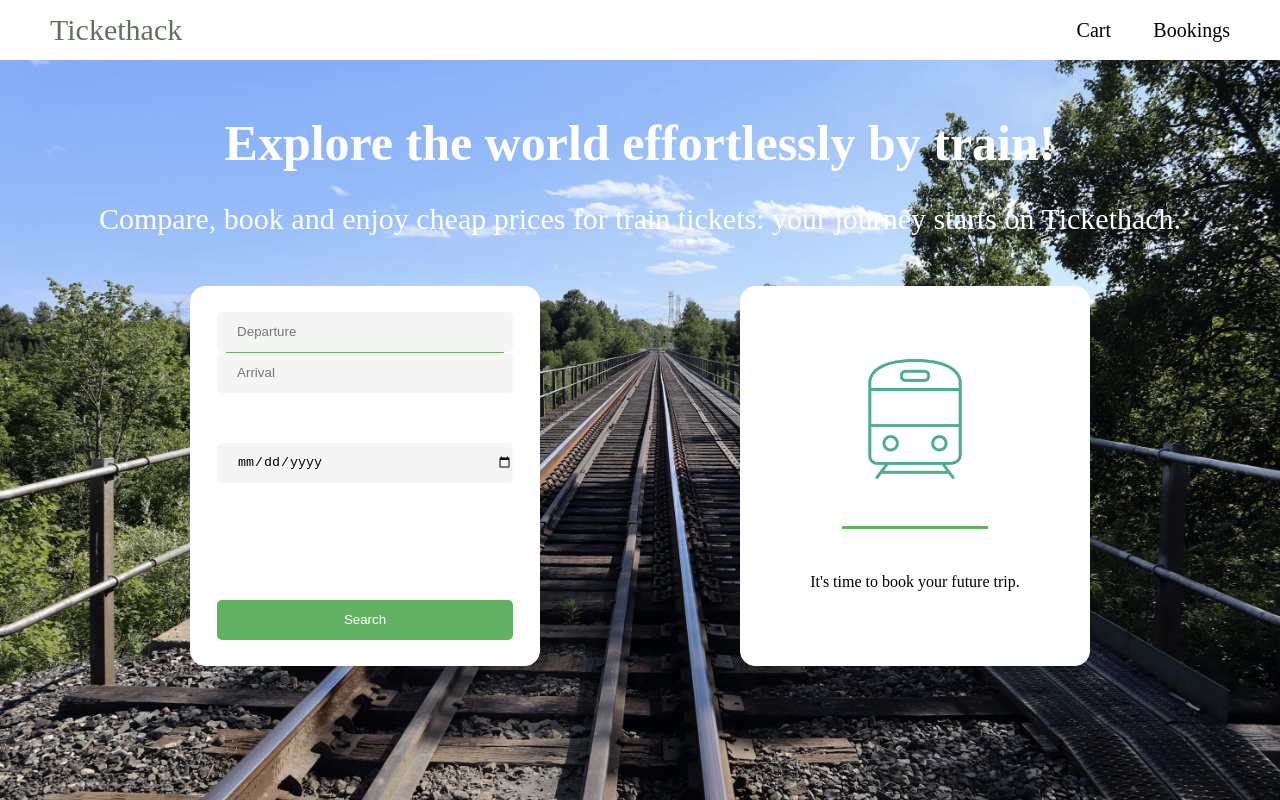
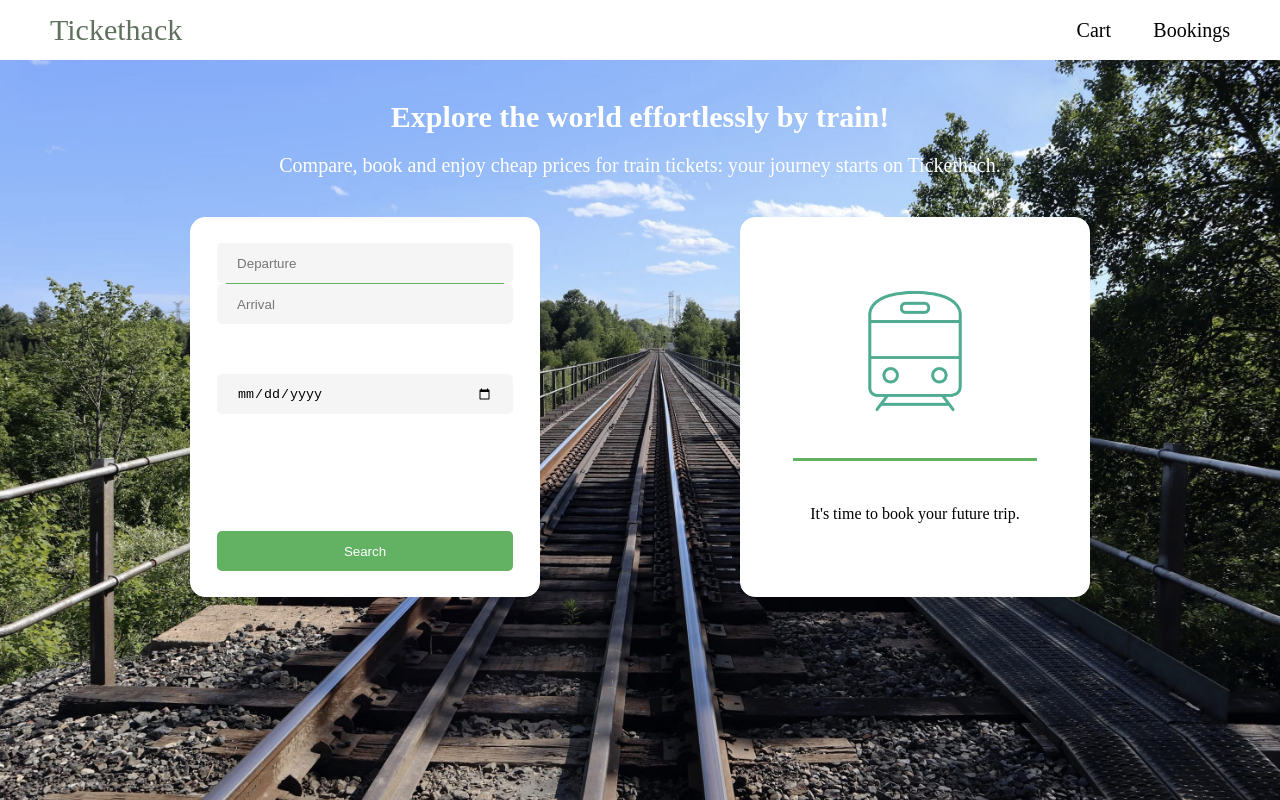
Before and after one commit to elarion/tickethack-frontend, a plain HTML site: page index.html in a window 1280 px wide. Drawn offline with Linux system fonts and the light colour scheme.

Commit message:
update front

```diff
--- a/script.js
+++ b/script.js
@@ -12,7 +12,7 @@ function appendTripsSearched(trips) {
 		for (const trip of trips) {
 			document.querySelector("#tripsList").innerHTML += `
 				<div class="trips">
-					<p class="trip">${trip.arrival} > ${trip.departure}</p>
+					<p class="trip">${trip.departure} > ${trip.arrival}</p>
 					<p class="tripHour">${trip.hours}</p>
 					<p class="tripPrice">${trip.price}</p>
 					<button type="button" class="bookTrip-btn" id="bookTrip-btn" data-tripid="${trip._id}">Book</button>
--- a/style.css
+++ b/style.css
@@ -62,11 +62,11 @@ a {
 }
 
 #top-content p {
-    font-size: 30px;
+    font-size: 20px;
 }
 
 h1 {
-    font-size: 50px;
+    font-size: 30px;
     margin-bottom: 0px;
 }
 
@@ -110,6 +110,9 @@ h1 {
     padding-left: 20px;
 }
 
+#travelDate {
+    padding-right: 20px;
+}
 
 #btn-search {
     background-color: rgb(99, 177, 99);
@@ -171,6 +174,15 @@ h1 {
     flex-direction: column;
     align-items: center;
     justify-content: center;
+    width: 100%;
+}
+
+#contents p {
+    text-align: center;
+}
+
+#contents #image {
+    text-align: center;
 }
 
 #tripsList {
```
Also changed, not shown: cart.html (+1 -1 lines).
